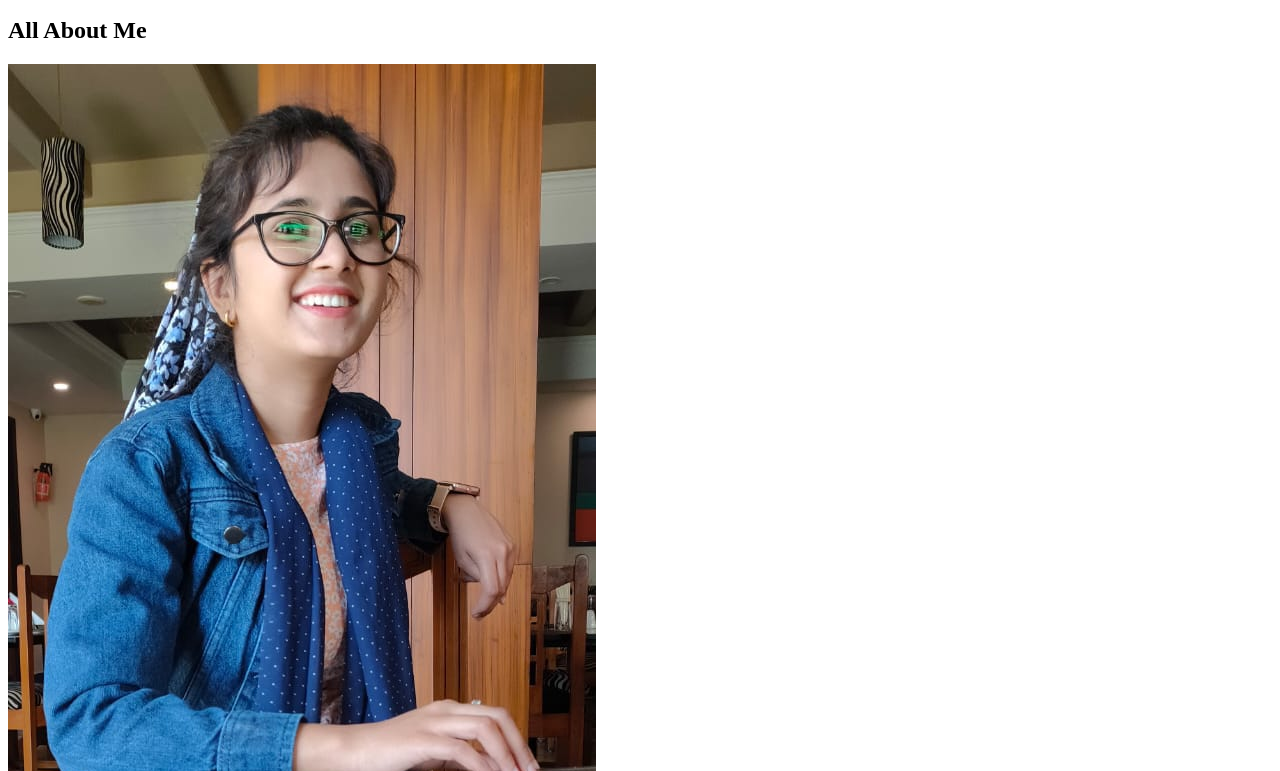
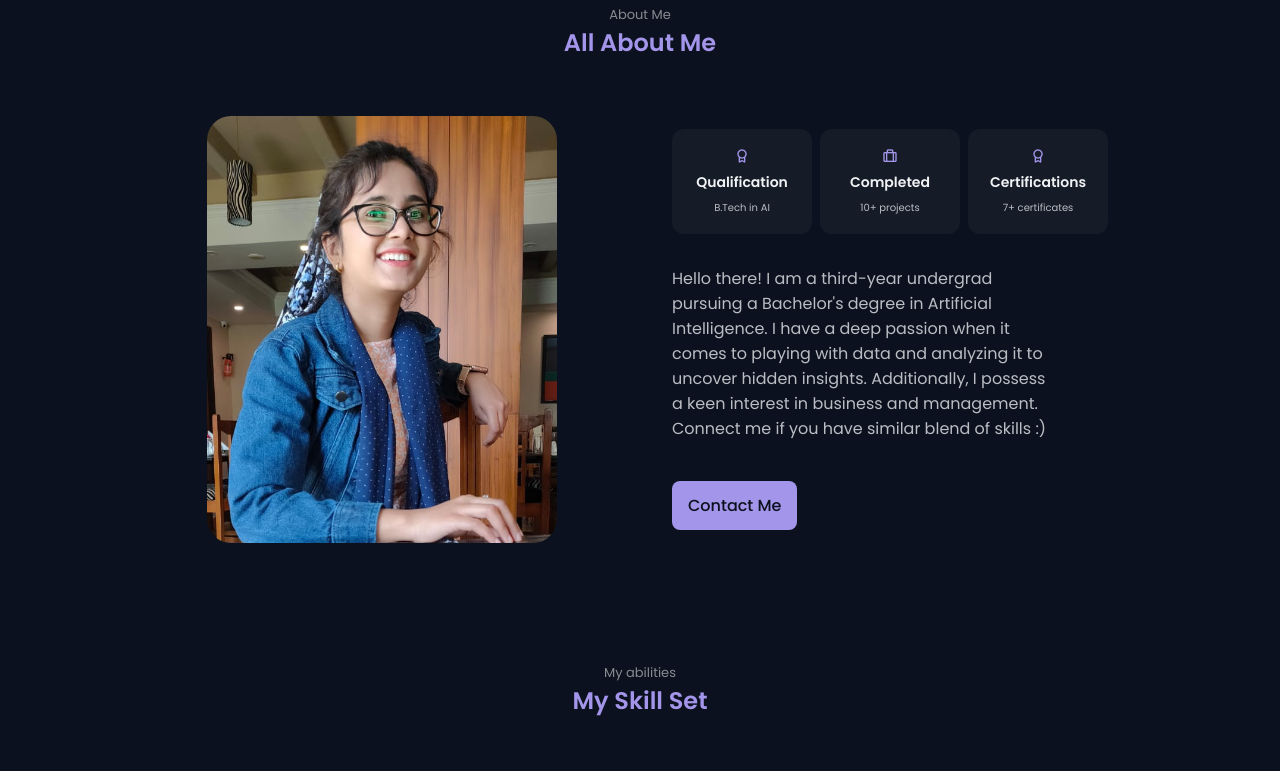
Before and after one commit to saifeen/MyPortfolio, a plain HTML site: page index.html in a window 1280 px wide. Shown: the part 890-1661 px from the top of the page. Drawn offline with nearby package versions, Linux system fonts and the light colour scheme; the site is published under a folder, as on GitHub Pages, so addresses that start at the root find nothing.

Commit message:
2nd commit

```diff
--- a/index.html
+++ b/index.html
@@ -14,7 +14,7 @@
         <link rel="stylesheet" href="https://cdn.jsdelivr.net/npm/swiper@9/swiper-bundle.min.css">
 
         <!--=============== CSS ===============-->
-        <link rel="stylesheet" href="/assets/css/styles.css">
+        <link rel="stylesheet" href="assets/css/styles.css">
 
         <title> My Portfolio Website </title>
     </head>
@@ -662,6 +662,6 @@
         <script src="assets/js/mixitup.min.js"></script>
 
         <!--=============== MAIN JS ===============-->
-        <script src="/assets/js/main.js"></script>
+        <script src="assets/js/main.js"></script>
     </body>
 </html>
```
